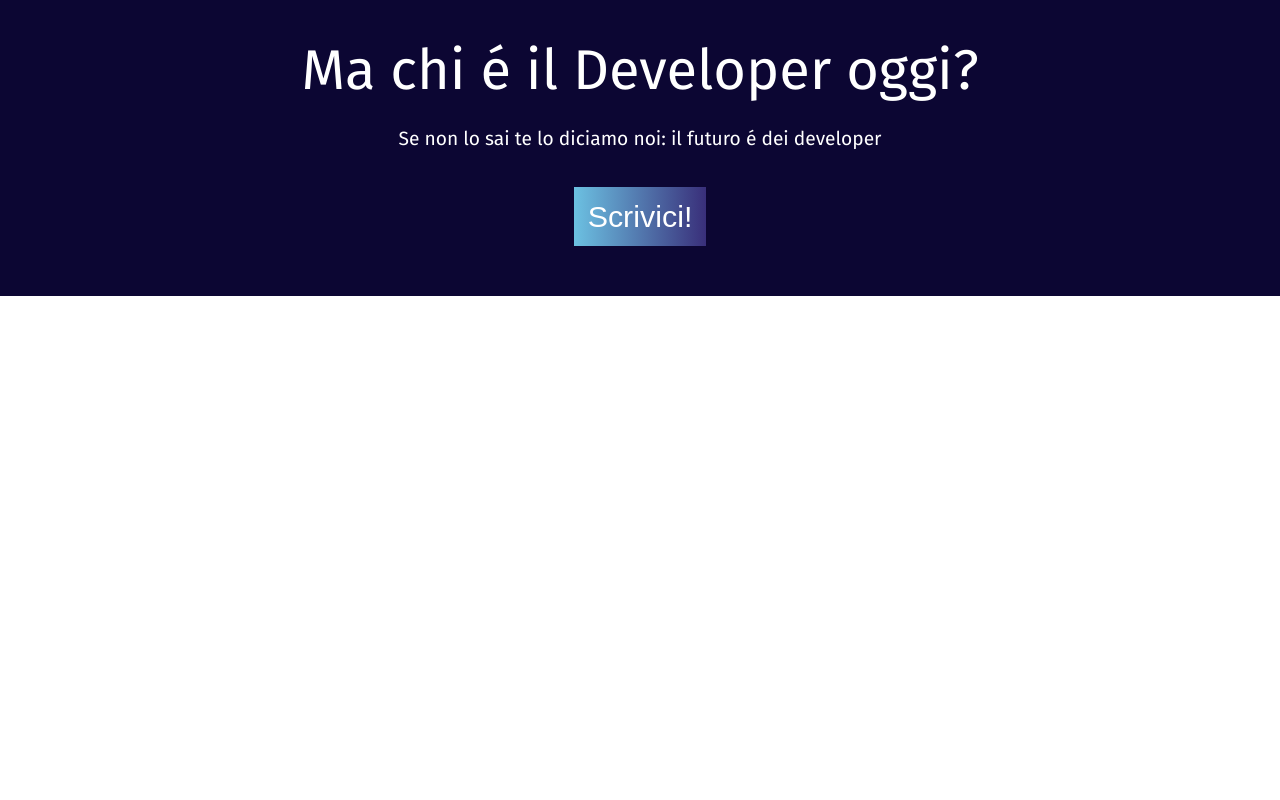
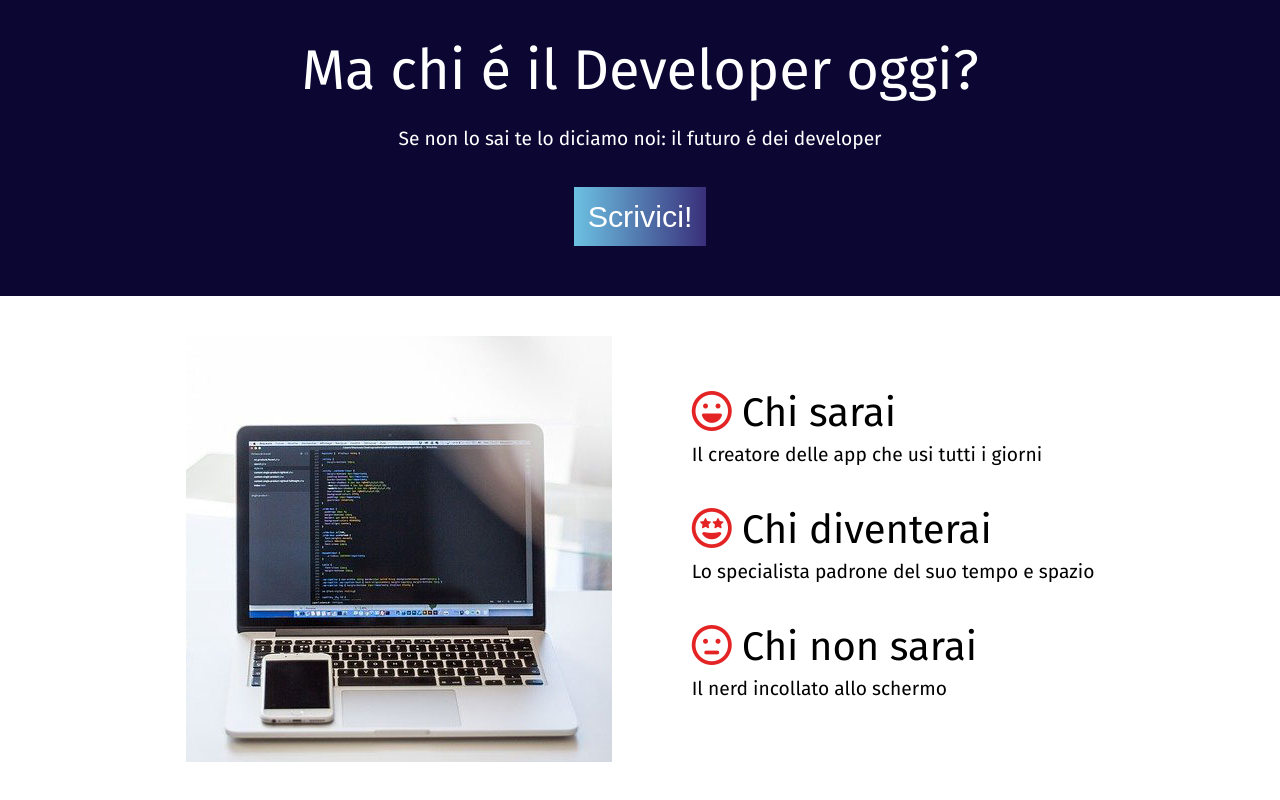
Before and after one commit to EarthDragon10/U1-W2-D5-Progetto-Finale, a plain HTML site: page index.html in a window 1280 px wide. Shown: the part 1252-2052 px from the top of the page. Before the commit the page ends 1548 px from the top, so only its background shows below. Drawn offline with Linux system fonts and the light colour scheme.

Commit message:
added who-are section

```diff
--- a/assets/css/stile.css
+++ b/assets/css/stile.css
@@ -32,6 +32,7 @@ h3 {
 
 i {
 	color: #e42424;
+	font-size: 2.5rem;
 }
 
 button {
@@ -157,6 +158,33 @@ button {
 	margin-top: 30px;
 	border: none;
 }
+
+/* ASIDE */
+
+#aside {
+	padding: 40px 0;
+	display: flex;
+	justify-content: center;
+	align-items: center;
+	gap: 80px;
+}
+
+#aside_article {
+	gap: 35px;
+	display: flex;
+	flex-direction: column;
+	line-height: 1.8;
+}
+
+/* .articles_who-are {
+	display: flex;
+	flex-direction: column;
+	gap: 20px;
+} */
+
+.articles_who-are span {
+	margin-right: 10px;
+}
 /* FOOTER */
 
 /* RESPONSIVE */
--- a/index.html
+++ b/index.html
@@ -95,7 +95,24 @@
       </section>
     </main>
 
-    <aside></aside>
+    <aside id="aside">
+      <img src="./assets/images/notebook.jpg" alt="notebook">
+      <div id="aside_article">
+        <div class="articles_who-are">
+          <h3><span><i class="fa-regular fa-face-laugh"></i></span>Chi sarai</h3>
+          <p>Il creatore delle app che usi tutti i giorni</p>
+        </div>
+        <div class="articles_who-are">
+          <h3><span><i class="fa-regular fa-face-grin-stars"></i></span>Chi diventerai</h3>
+          <p>Lo specialista padrone del suo tempo e spazio</p>
+        </div>
+        <div class="articles_who-are">
+          <h3><span><i class="fa-regular fa-face-meh"></i></span>Chi non sarai</h3>
+          <p>Il nerd incollato allo schermo</p>
+        </div>
+
+      </div>
+    </aside>
 
     <footer></footer>
 
```
